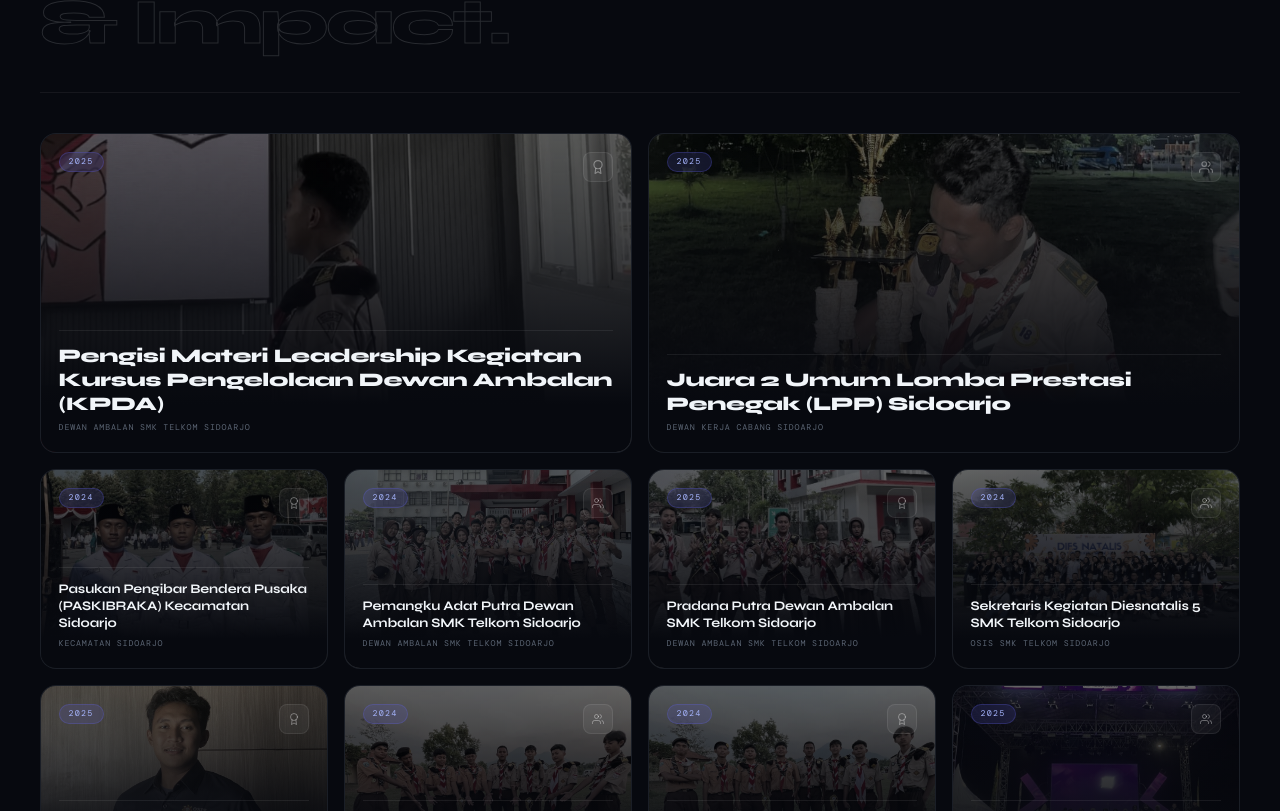
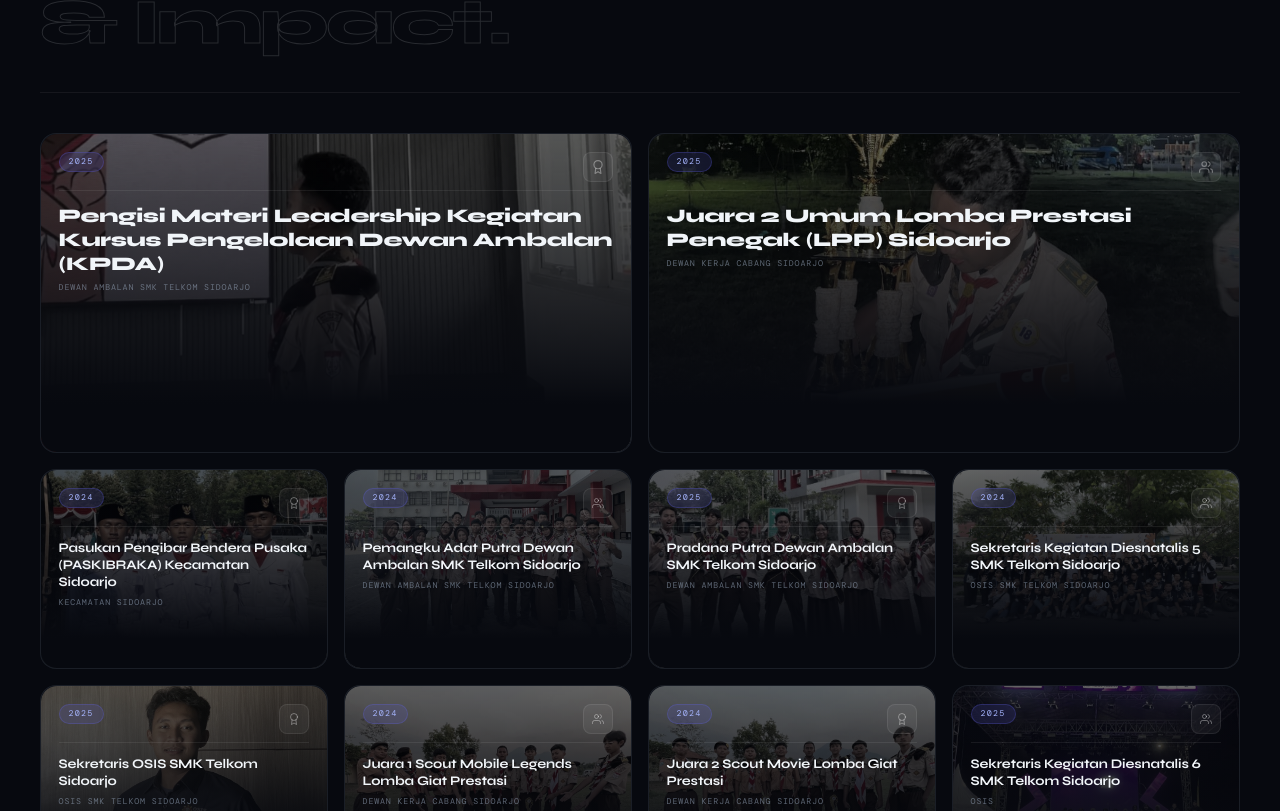
Before and after one commit to ReyCannavaro/portofolio-reycannavaro-next, a Next.js app: page / in a window 1280 px wide. Shown: the part 4189-5000 px from the top of the page. Built offline with nearby package versions, Linux system fonts and the light colour scheme.

Commit message:
Upgrade Prestasi

```diff
--- a/src/app/components/Prestasi.tsx
+++ b/src/app/components/Prestasi.tsx
@@ -1,8 +1,103 @@
 "use client";
-import { useEffect, useRef, useState } from "react";
+import { useEffect, useRef, useState, useCallback } from "react";
 import { prestasiData } from "@/app/data/index";
 import Image from "next/image";
 import { FiAward, FiUsers } from "react-icons/fi";
+
+function useTilt(strength = 12) {
+  const ref = useRef<HTMLDivElement>(null);
+  const onMove = useCallback((e: MouseEvent) => {
+    const el = ref.current; if (!el) return;
+    const r = el.getBoundingClientRect();
+    const x = (e.clientX - r.left) / r.width  - 0.5;
+    const y = (e.clientY - r.top)  / r.height - 0.5;
+    el.style.transform = `perspective(900px) rotateX(${-y * strength}deg) rotateY(${x * strength}deg) scale3d(1.02,1.02,1.02)`;
+    const img = el.querySelector(".pres-tilt-img") as HTMLElement;
+    if (img) img.style.transform = `translate(${x * -14}px, ${y * -14}px) scale(1.07)`;
+    const shine = el.querySelector(".pres-shine") as HTMLElement;
+    if (shine) {
+      shine.style.background = `radial-gradient(ellipse at ${(x + 0.5) * 100}% ${(y + 0.5) * 100}%, rgba(99,102,241,0.18) 0%, transparent 65%)`;
+      shine.style.opacity = "1";
+    }
+  }, [strength]);
+  const onLeave = useCallback(() => {
+    const el = ref.current; if (!el) return;
+    el.style.transform = "perspective(900px) rotateX(0deg) rotateY(0deg) scale3d(1,1,1)";
+    const img = el.querySelector(".pres-tilt-img") as HTMLElement;
+    if (img) img.style.transform = "translate(0,0) scale(1)";
+    const shine = el.querySelector(".pres-shine") as HTMLElement;
+    if (shine) shine.style.opacity = "0";
+  }, []);
+  useEffect(() => {
+    const el = ref.current; if (!el) return;
+    el.addEventListener("mousemove", onMove);
+    el.addEventListener("mouseleave", onLeave);
+    return () => { el.removeEventListener("mousemove", onMove); el.removeEventListener("mouseleave", onLeave); };
+  }, [onMove, onLeave]);
+  return ref;
+}
+
+function PrestasiCardLg({ item, index }: { item: typeof prestasiData[0]; index: number }) {
+  const tiltRef = useTilt(10);
+  return (
+    <div
+      ref={tiltRef}
+      className="pres-card pres-card-lg"
+      style={{ transition: "transform 0.3s cubic-bezier(0.23,1,0.32,1), border-color 0.25s", willChange: "transform" }}
+      onMouseEnter={e => (e.currentTarget as HTMLElement).style.borderColor = "rgba(99,102,241,0.4)"}
+      onMouseLeave={e => (e.currentTarget as HTMLElement).style.borderColor = "var(--border)"}
+    >
+      <div className="pres-img">
+        <Image src={item.images} alt={item.title} fill sizes="(max-width:640px) 100vw, 50vw"
+          className="pres-tilt-img" style={{ transition: "transform 0.4s cubic-bezier(0.23,1,0.32,1)" }} />
+        <div className="pres-overlay" />
+        <div className="pres-shine" style={{ position:"absolute", inset:0, zIndex:3, pointerEvents:"none", opacity:0, transition:"opacity 0.3s ease", borderRadius:"inherit" }} />
+      </div>
+      <div className="pres-body">
+        <div className="pres-top">
+          <span className="pres-pill">{item.year}</span>
+          <div className="pres-icon">{index === 0 ? <FiAward size={14}/> : <FiUsers size={14}/>}</div>
+        </div>
+        <div className="pres-bottom">
+          <div className="pres-hr" />
+          <p className="pres-title-lg">{item.title}</p>
+          <span className="pres-org">{item.organizer}</span>
+        </div>
+      </div>
+    </div>
+  );
+}
+
+function PrestasiCardSm({ item, index }: { item: typeof prestasiData[0]; index: number }) {
+  const tiltRef = useTilt(9);
+  return (
+    <div
+      ref={tiltRef}
+      className="pres-card pres-card-sm"
+      style={{ transition: "transform 0.3s cubic-bezier(0.23,1,0.32,1), border-color 0.25s", willChange: "transform" }}
+      onMouseEnter={e => (e.currentTarget as HTMLElement).style.borderColor = "rgba(99,102,241,0.4)"}
+      onMouseLeave={e => (e.currentTarget as HTMLElement).style.borderColor = "var(--border)"}
+    >
+      <div className="pres-img">
+        <Image src={item.images} alt={item.title} fill sizes="(max-width:480px) 100vw, 25vw"
+          className="pres-tilt-img" style={{ transition: "transform 0.4s cubic-bezier(0.23,1,0.32,1)" }} />
+        <div className="pres-overlay" />
+        <div className="pres-shine" style={{ position:"absolute", inset:0, zIndex:3, pointerEvents:"none", opacity:0, transition:"opacity 0.3s ease", borderRadius:"inherit" }} />
+      </div>
+      <div className="pres-body">
+        <div className="pres-top">
+          <span className="pres-pill">{item.year}</span>
+          <div className="pres-icon">{index % 2 === 0 ? <FiAward size={12}/> : <FiUsers size={12}/>}</div>
+        </div>
+        <div className="pres-bottom">
+          <div className="pres-hr" />
+          <p className="pres-title-sm">{item.title}</p>
+          <span className="pres-org">{item.organizer}</span>
+        </div>
+      </div>
+    </div>
+  );
+}
 
 export default function Prestasi() {
   const [inView, setInView] = useState(false);
@@ -28,99 +123,36 @@
       <style>{`
         .pres-section { padding:7rem 2.5rem; border-top:1px solid var(--border); }
         .pres-inner { max-width:1200px; margin:0 auto; }
-
-        .pres-heading {
-          font-family:var(--font-syne); font-weight:800;
-          font-size:clamp(2.2rem,5vw,4rem);
-          letter-spacing:-0.04em; line-height:0.9; color:var(--fg); margin:0;
-        }
+        .pres-heading { font-family:var(--font-syne); font-weight:800; font-size:clamp(2.2rem,5vw,4rem); letter-spacing:-0.04em; line-height:0.9; color:var(--fg); margin:0; }
         .pres-heading-ghost { -webkit-text-stroke:1px rgba(241,245,249,0.14); color:transparent; }
-
-        /* featured 2-col */
-        .pres-featured {
-          display:grid; grid-template-columns:1fr;
-          gap:1rem; margin-bottom:1rem;
-        }
+        .pres-featured { display:grid; grid-template-columns:1fr; gap:1rem; margin-bottom:1rem; }
         @media(min-width:640px){ .pres-featured{ grid-template-columns:1fr 1fr; } }
-
-        /* normal 4-col */
-        .pres-grid {
-          display:grid; grid-template-columns:1fr; gap:1rem;
-        }
+        .pres-grid { display:grid; grid-template-columns:1fr; gap:1rem; }
         @media(min-width:480px)  { .pres-grid{ grid-template-columns:1fr 1fr; } }
         @media(min-width:1024px) { .pres-grid{ grid-template-columns:repeat(4,1fr); } }
-
-        /* card */
         .pres-card {
           position:relative; border-radius:16px; overflow:hidden;
           border:1px solid var(--border); background:var(--bg-2);
-          cursor:default;
-          transition:border-color 0.25s, transform 0.3s cubic-bezier(0.23,1,0.32,1);
+          cursor:default; will-change:transform;
         }
-        .pres-card:hover { border-color:rgba(99,102,241,0.35); transform:translateY(-5px); }
         .pres-card-lg { min-height:320px; }
         .pres-card-sm { min-height:200px; }
-
-        .pres-img { position:absolute; inset:0; }
-        .pres-img img {
-          object-fit:cover; object-position:center;
-          filter:grayscale(0.55) brightness(0.4);
-          transition:filter 0.5s, transform 0.5s;
-        }
-        .pres-card:hover .pres-img img { filter:grayscale(0) brightness(0.5); transform:scale(1.05); }
-        .pres-overlay {
-          position:absolute; inset:0;
-          background:linear-gradient(to top, #07090f 15%, rgba(7,9,15,0.45) 60%, transparent 100%);
-        }
-        .pres-body {
-          position:relative; z-index:2; height:100%;
-          display:flex; flex-direction:column; justify-content:space-between;
-          padding:1.1rem;
-        }
+        .pres-img { position:absolute; inset:0; overflow:hidden; border-radius:inherit; }
+        .pres-tilt-img { object-fit:cover; object-position:center; filter:grayscale(0.55) brightness(0.4); }
+        .pres-card:hover .pres-tilt-img { filter:grayscale(0) brightness(0.5); }
+        .pres-overlay { position:absolute; inset:0; background:linear-gradient(to top, #07090f 15%, rgba(7,9,15,0.45) 60%, transparent 100%); }
+        .pres-body { position:relative; z-index:2; height:100%; display:flex; flex-direction:column; justify-content:space-between; padding:1.1rem; }
         .pres-top { display:flex; align-items:flex-start; justify-content:space-between; gap:0.5rem; }
-        .pres-pill {
-          font-family:var(--font-dm-mono); font-size:0.52rem;
-          letter-spacing:0.15em; text-transform:uppercase;
-          padding:3px 9px; border-radius:999px;
-          background:rgba(99,102,241,0.15); backdrop-filter:blur(8px);
-          border:1px solid rgba(99,102,241,0.25); color:#a5b4fc;
-        }
-        .pres-icon {
-          width:30px; height:30px; border-radius:8px;
-          background:rgba(255,255,255,0.05);
-          border:1px solid rgba(255,255,255,0.08);
-          display:flex; align-items:center; justify-content:center;
-          color:rgba(255,255,255,0.35); flex-shrink:0;
-          transition:background 0.2s, color 0.2s;
-        }
+        .pres-pill { font-family:var(--font-dm-mono); font-size:0.52rem; letter-spacing:0.15em; text-transform:uppercase; padding:3px 9px; border-radius:999px; background:rgba(99,102,241,0.15); backdrop-filter:blur(8px); border:1px solid rgba(99,102,241,0.25); color:#a5b4fc; }
+        .pres-icon { width:30px; height:30px; border-radius:8px; background:rgba(255,255,255,0.05); border:1px solid rgba(255,255,255,0.08); display:flex; align-items:center; justify-content:center; color:rgba(255,255,255,0.35); flex-shrink:0; transition:background 0.2s, color 0.2s; }
         .pres-card:hover .pres-icon { background:rgba(99,102,241,0.15); color:#a5b4fc; }
         .pres-bottom { display:flex; flex-direction:column; gap:0.35rem; }
         .pres-hr { height:1px; background:rgba(255,255,255,0.07); margin:0.5rem 0; }
-        .pres-title-lg {
-          font-family:var(--font-syne); font-weight:800;
-          font-size:clamp(0.95rem,1.8vw,1.2rem);
-          letter-spacing:-0.02em; line-height:1.25; color:#f1f5f9;
-        }
-        .pres-title-sm {
-          font-family:var(--font-syne); font-weight:700;
-          font-size:0.82rem; letter-spacing:-0.01em;
-          line-height:1.3; color:#f1f5f9;
-        }
-        .pres-org {
-          font-family:var(--font-dm-mono); font-size:0.52rem;
-          letter-spacing:0.1em; text-transform:uppercase;
-          color:rgba(148,163,184,0.6);
-        }
-
-        /* next milestone */
-        .pres-next {
-          margin-top:2.5rem; padding:1.1rem 1.4rem; border-radius:14px;
-          background:var(--bg-2); border:1px solid var(--border);
-          display:flex; align-items:center; gap:1rem; flex-wrap:wrap;
-        }
+        .pres-title-lg { font-family:var(--font-syne); font-weight:800; font-size:clamp(0.95rem,1.8vw,1.2rem); letter-spacing:-0.02em; line-height:1.25; color:#f1f5f9; }
+        .pres-title-sm { font-family:var(--font-syne); font-weight:700; font-size:0.82rem; letter-spacing:-0.01em; line-height:1.3; color:#f1f5f9; }
+        .pres-org { font-family:var(--font-dm-mono); font-size:0.52rem; letter-spacing:0.1em; text-transform:uppercase; color:rgba(148,163,184,0.6); }
+        .pres-next { margin-top:2.5rem; padding:1.1rem 1.4rem; border-radius:14px; background:var(--bg-2); border:1px solid var(--border); display:flex; align-items:center; gap:1rem; flex-wrap:wrap; }
         .pres-dot { width:7px; height:7px; border-radius:50%; background:var(--accent); }
-
-        /* reveal */
         .pres-reveal { opacity:0; transform:translateY(20px); transition:opacity .55s ease,transform .55s ease; }
         .pres-reveal.shown { opacity:1; transform:translateY(0); }
       `}</style>
@@ -149,50 +181,16 @@
 
           <div className="pres-featured">
             {prestasiData.slice(0,2).map((item,i) => (
-              <div key={item.id}
-                className={`pres-card pres-card-lg pres-reveal ${inView?"shown":""}`}
-                style={{ transitionDelay:`${i*0.1}s` }}
-              >
-                <div className="pres-img">
-                  <Image src={item.images} alt={item.title} fill sizes="(max-width:640px) 100vw, 50vw" />
-                  <div className="pres-overlay" />
-                </div>
-                <div className="pres-body">
-                  <div className="pres-top">
-                    <span className="pres-pill">{item.year}</span>
-                    <div className="pres-icon">{i===0?<FiAward size={14}/>:<FiUsers size={14}/>}</div>
-                  </div>
-                  <div className="pres-bottom">
-                    <div className="pres-hr" />
-                    <p className="pres-title-lg">{item.title}</p>
-                    <span className="pres-org">{item.organizer}</span>
-                  </div>
-                </div>
+              <div key={item.id} className={`pres-reveal ${inView?"shown":""}`} style={{ transitionDelay:`${i*0.1}s` }}>
+                <PrestasiCardLg item={item} index={i} />
               </div>
             ))}
           </div>
 
           <div className="pres-grid">
             {prestasiData.slice(2).map((item,i) => (
-              <div key={item.id}
-                className={`pres-card pres-card-sm pres-reveal ${inView?"shown":""}`}
-                style={{ transitionDelay:`${0.2+i*0.06}s` }}
-              >
-                <div className="pres-img">
-                  <Image src={item.images} alt={item.title} fill sizes="(max-width:480px) 100vw, 25vw" />
-                  <div className="pres-overlay" />
-                </div>
-                <div className="pres-body">
-                  <div className="pres-top">
-                    <span className="pres-pill">{item.year}</span>
-                    <div className="pres-icon">{i%2===0?<FiAward size={12}/>:<FiUsers size={12}/>}</div>
-                  </div>
-                  <div className="pres-bottom">
-                    <div className="pres-hr" />
-                    <p className="pres-title-sm">{item.title}</p>
-                    <span className="pres-org">{item.organizer}</span>
-                  </div>
-                </div>
+              <div key={item.id} className={`pres-reveal ${inView?"shown":""}`} style={{ transitionDelay:`${0.2+i*0.06}s` }}>
+                <PrestasiCardSm item={item} index={i} />
               </div>
             ))}
           </div>
```
